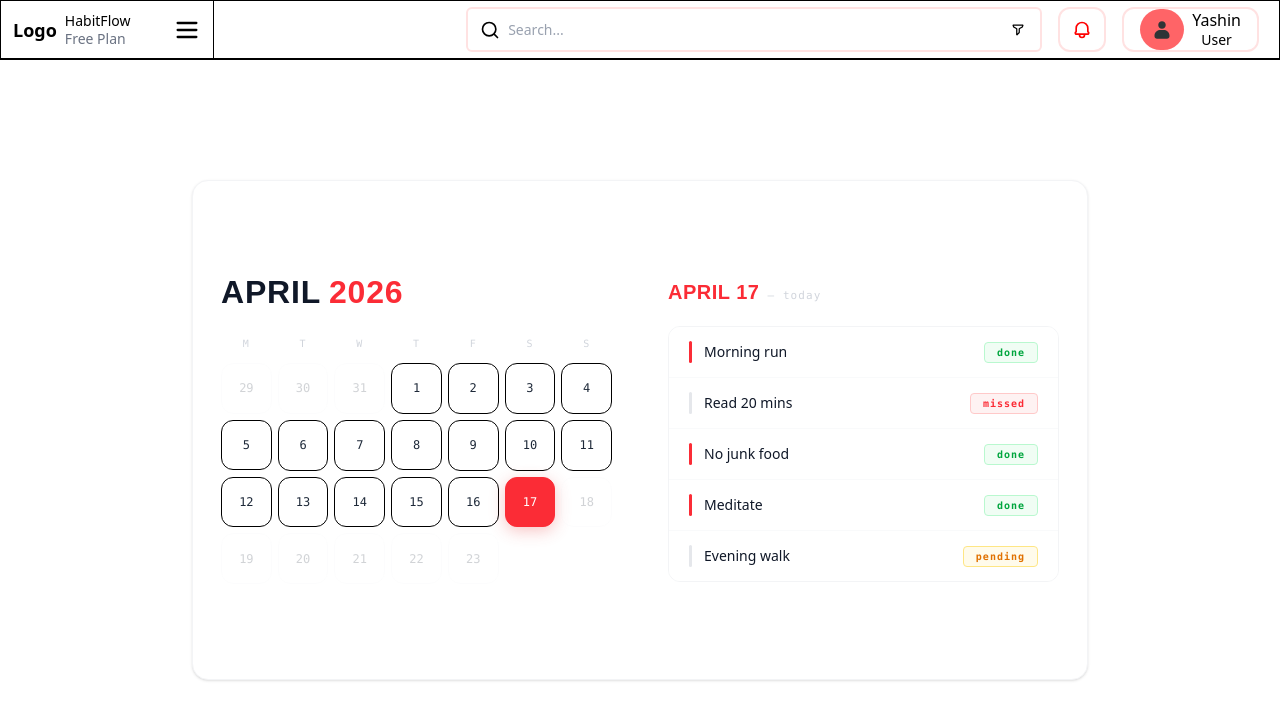
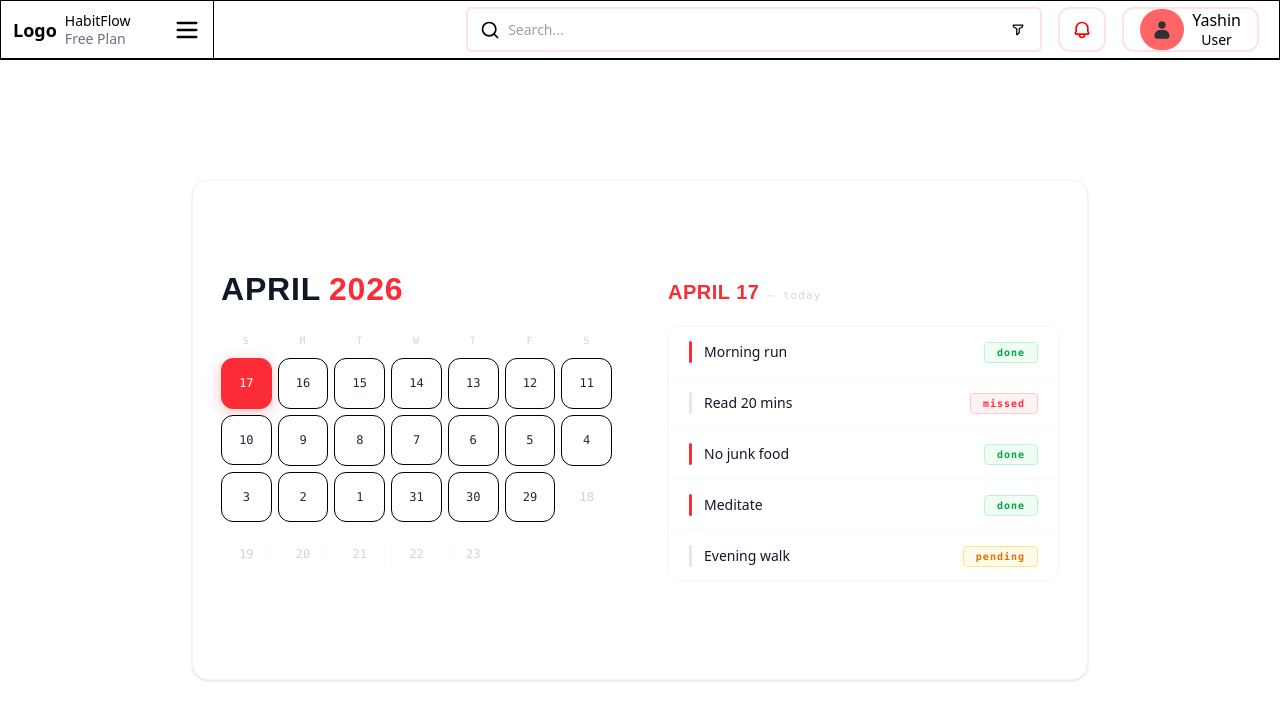
Before and after one commit to YashinSN1/HabitFlow, a React (Vite) app in the folder ClientSide/: page /app/habits in a window 1280 px wide. Shown: the top 720 px of the page. Built offline with nearby package versions, Linux system fonts and the light colour scheme.

Commit message:
fixed both issue written in read md yesterday time for the backend implementoin to call and get habit track data of specific date

```diff
--- a/ClientSide/src/Pages/WebApp/DesktopCalander.jsx
+++ b/ClientSide/src/Pages/WebApp/DesktopCalander.jsx
@@ -1,7 +1,7 @@
 import { useState } from "react";
 
-const DAYS_LABEL = ["M", "T", "W", "T", "F", "S", "S"];
-const Seven_DAYS = ["Sunday", "Monday", "Tuesday", "Wednesday", "Thursday", "Friday", "Saturday"];
+const Days_Label = ["S", "M", "T", "W", "T", "F", "S",];
+const Seven_Days = ["Sunday", "Monday", "Tuesday", "Wednesday", "Thursday", "Friday", "Saturday"];
 
 const HABITS = [
   { id: 1, name: "Morning run", status: "done" },
@@ -44,9 +44,21 @@ export function DesktopCalander() {
 
       AllPastDays.push({
         date: pastDate.getDate(),
-        dayOfWeek: Seven_DAYS[pastDate.getDay()]
+        dayOfWeek: Seven_Days[pastDate.getDay()]
       });
     }
+    const getfirstPastDay = AllPastDays[AllPastDays.length - 1].dayOfWeek;
+    const daysToAdd = Seven_Days.indexOf(getfirstPastDay);
+
+    for (let i = 0; i < daysToAdd; i++) {
+
+      AllPastDays.unshift({
+        date: "",
+        dayOfWeek: "",
+        isempty: true
+      });
+    }
+
     return AllPastDays;
   }
 
@@ -60,7 +72,8 @@ export function DesktopCalander() {
 
       AllFutureDays.push({
         date: futureDate.getDate(),
-        dayOfWeek: Seven_DAYS[futureDate.getDay()]
+        dayOfWeek: Seven_Days[futureDate.getDay()],
+        locked: true
       });
     }
     return AllFutureDays;
@@ -68,7 +81,7 @@ export function DesktopCalander() {
 
   const pastDays = GenBeforeDays();
   const futureDays = GenAfterDays();
-  const allDays = [...futureDays.reverse(), ...pastDays].reverse();
+  const allDays = [...futureDays.reverse(), ...pastDays.reverse()].reverse();
 
   const currentDate = new Date();
   const currentMonth = currentDate.toLocaleString('default', { month: 'long' });
@@ -96,7 +109,7 @@ export function DesktopCalander() {
           </div>
 
           <div className="grid grid-cols-7 gap-1.5 mb-2">
-            {DAYS_LABEL.map((d, i) => (
+            {Days_Label.map((d, i) => (
               <div
                 key={i}
                 className="font-mono text-[10px] text-gray-300 text-center tracking-widest py-1"
@@ -104,22 +117,23 @@ export function DesktopCalander() {
                 {d}
               </div>
             ))}
-          </div>
 
-          <div className="grid grid-cols-7 gap-1.5">
+
+
+
             {allDays.map((day, index) => {
               const today = new Date().getDate();
-              const isFuture = day.date > today;
               const isSelected = day.date === selectedDay;
 
               return (
                 <button
                   key={index}
-                  onClick={() => !isFuture && setSelectedDay(day.date)}
-                  disabled={isFuture}
+                  onClick={() => !day.locked && setSelectedDay(day.date)}
+                  disabled={day.locked}
                   className={`
+                    ${day.isempty ? "cursor-default opacity-0" : ""}
                     aspect-square rounded-xl flex flex-col items-center justify-center border transition-all duration-150
-                    ${isFuture ? "opacity-20 cursor-default border-gray-100" : "cursor-pointer"}
+                    ${day.locked ? "opacity-20 cursor-default border-gray-100" : "cursor-pointer"}
                     ${isSelected
                       ? "bg-red-500 border-red-500 shadow-[0_4px_16px_rgba(229,62,62,0.3)]"
                       : "bg-white hover:border-red-400 hover:bg-red-50"
@@ -136,6 +150,7 @@ export function DesktopCalander() {
               );
             })}
           </div>
+
         </div>
 
         <div
```
Also changed, not shown: 1 other file (tests, documents, lock files or other folders).
